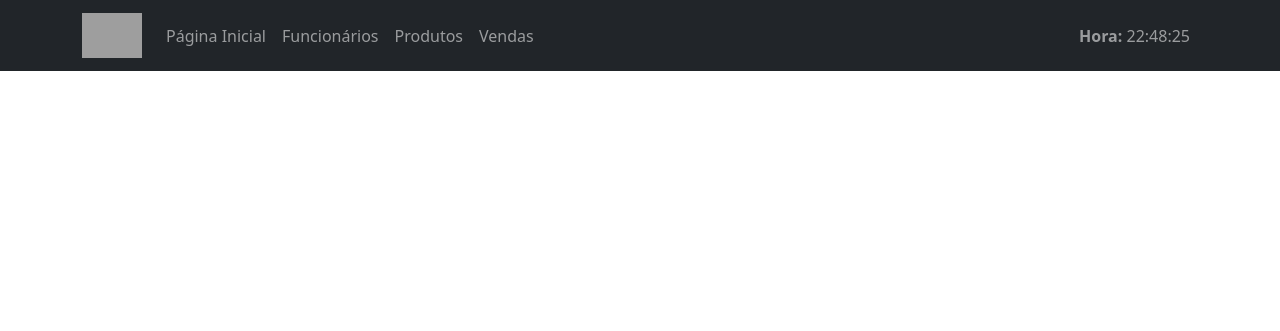
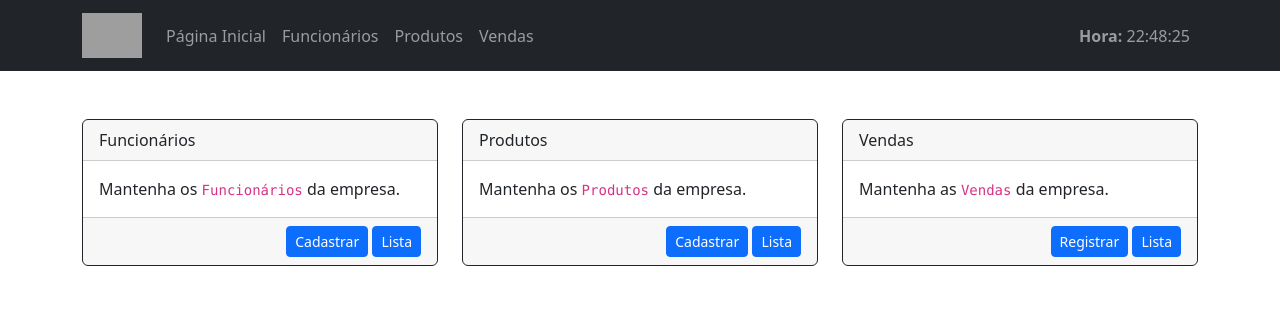
Before and after one commit to theuzs/django_erp, a Django app: page / in a window 1280 px wide. Shown: the top 331 px of the page. Run offline with Django 4.2, Linux system fonts and the light colour scheme; data that the repository does not hold is empty; some libraries are stand-ins or nearby versions; grey boxes are pictures that could not be loaded.

Commit message:
Adicionando link Github - 06/11

```diff
--- a/erp/templates/erp/_layouts/base.html
+++ b/erp/templates/erp/_layouts/base.html
@@ -26,9 +26,12 @@
 <!-- Navbar -->
 <nav class="navbar navbar-expand-lg navbar-dark bg-dark">
     <div class="container">
-        <a class="navbar-brand" href="https://pythonacademy.com.br/jornada-python/">
-            <img src="{% static 'erp/img/logo-jornada-500.png' %}" height="45px">
+        <a class="navbar-brand" href="https://github.com/theuzs">
+            <img src="https://cdn-icons-png.flaticon.com/512/25/25231.png" height="45px" alt="GitHub Icon">
         </a>
+        <a href="https://www.flaticon.com/free-icons/github" title="github icons"></a>
+
+
         <button class="navbar-toggler" type="button"
                 data-toggle="collapse" data-target="#navbarSupportedContent"
                 aria-controls="navbarSupportedContent" aria-expanded="false"
--- a/erp/templates/erp/index.html
+++ b/erp/templates/erp/index.html
@@ -1,84 +1,100 @@
-<!DOCTYPE html>
-<html>
-{% load static tempo_atual %}
+<!-- Estendemos do template base -->
+{% extends "erp/_layouts/base.html" %}
 
-<head>
-    <meta charset="utf-8">
-    <meta name="viewport"
-          content="width=device-width, user-scalable=no, initial-scale=1.0, maximum-scale=1.0, minimum-scale=1.0">
-    <meta http-equiv="X-UA-Compatible" content="ie=edge">
+<!-- Bloco que define o <title></title> da nossa página -->
+{% block title %}Página Inicial{% endblock %}
 
-    <!-- Title -->
-    <title>{% block title %}Sistema de Gerenciamento de Recursos{% endblock %}</title>
+<!-- Bloco de conteúdo da nossa página -->
+{% block conteudo %}
+    <div class="container mt-5">
+        <div class="row mb-5">
+            <div class="col-lg-4 col-md-4 col-sm-12 col-xs-12">
+                <div class="card border-dark">
+                    <div class="card-header">Funcionários</div>
+                    <div class="card-body">
+                        <p class="card-text">
+                            Mantenha os <code>Funcionários</code> da empresa.
+                        </p>
+                    </div>
+                    <div class="card-footer text-end">
+                        <a href="{% url 'erp:cadastra_funcionario' %}"
+                           class="btn btn-primary btn-sm">
+                            Cadastrar
+                        </a>
+                        <a href="{% url 'erp:lista_funcionarios' %}"
+                           class="btn btn-primary btn-sm">
+                            Lista
+                        </a>
+                    </div>
+                </div>
+            </div>
+            <div class="col-lg-4 col-md-4 col-sm-12 col-xs-12">
+                <div class="card border-dark">
+                    <div class="card-header">Produtos</div>
+                    <div class="card-body">
+                        <p class="card-text">
+                            Mantenha os <code>Produtos</code> da empresa.
+                        </p>
+                    </div>
+                    <div class="card-footer text-end">
+                        <a href="{% url 'erp:cadastra_produto' %}"
+                           class="btn btn-primary btn-sm">
+                            Cadastrar
+                        </a>
+                        <a href="{% url 'erp:lista_produtos' %}"
+                           class="btn btn-primary btn-sm">
+                            Lista
+                        </a>
+                    </div>
+                </div>
+            </div>
 
-    <!-- Favicon -->
-    <link rel="shortcut icon" href="{% static 'erp/img/favicon.png' %}" type="image/png">
+            <div class="col-lg-4 col-md-4 col-sm-12 col-xs-12">
+                <div class="card border-dark">
+                    <div class="card-header">Vendas</div>
+                    <div class="card-body">
+                        <p class="card-text">
+                            Mantenha as <code>Vendas</code> da empresa.
+                        </p>
+                    </div>
+                    <div class="card-footer text-end">
+                        <a href="{% url 'erp:cadastra_venda' %}" class="btn btn-primary btn-sm">
+                            Registrar
+                        </a>
+                        <a href="{% url 'erp:lista_vendas' %}" class="btn btn-primary btn-sm">
+                            Lista
+                        </a>
+                    </div>
+                </div>
+            </div>
+        </div>
 
-    <!-- Arquivos CSS -->
-    <link rel="stylesheet" type="text/css" href="{% static 'erp/css/bootstrap.min.css' %}">
-    <link rel="stylesheet" type="text/css" href="{% static 'erp/css/master.css' %}">
-    <link rel="stylesheet" type="text/css" href="{% static 'erp/css/aos.css' %}">
+        {% if vendas|length > 0 %}
+            <div class="card border-secondary">
+                <div class="card-header">Vendas</div>
+                <div class="card-body text-secondary">
+                    <p class="card-text">Aqui está a lista de <code>Vendas</code> registradas.</p>
 
-    {% block styles %}{% endblock %}
-</head>
-
-<body>
-<!-- Navbar -->
-<nav class="navbar navbar-expand-lg navbar-dark bg-dark">
-    <div class="container">
-        <a class="navbar-brand" href="https://github.com/theuzs">
-            <img src="https://cdn-icons-png.flaticon.com/512/25/25231.png" height="45px" alt="GitHub Icon">
-        </a>
-        <a href="https://www.flaticon.com/free-icons/github" title="github icons"></a>
-
-
-        <button class="navbar-toggler" type="button"
-                data-toggle="collapse" data-target="#navbarSupportedContent"
-                aria-controls="navbarSupportedContent" aria-expanded="false"
-                aria-label="Toggle navigation">
-            <span class="navbar-toggler-icon"></span>
-        </button>
-
-        <div class="collapse navbar-collapse" id="navbarSupportedContent">
-            <ul class="navbar-nav me-auto">
-                <li class="nav-item active">
-                    <a class="nav-link" href="{% url 'erp:index' %}">Página Inicial</a>
-                </li>
-                <li class="nav-item">
-                    <a class="nav-link" href="{% url 'erp:lista_funcionarios' %}">Funcionários</a>
-                </li>
-                <li class="nav-item">
-                    <a class="nav-link" href="{% url 'erp:lista_produtos' %}">Produtos</a>
-                </li>
-                <li class="nav-item">
-                    <a class="nav-link" href="{% url 'erp:lista_vendas' %}">Vendas</a>
-                </li>
-            </ul>
-            <ul class="navbar-nav float-right">
-                <li class="nav-item">
-                    <a class="nav-link" href="#"><b>Hora: </b>{% tempo_atual %}</a>
-                </li>
-            </ul>
-        </div>
+                    <table class="table table-striped">
+                        <thead>
+                        <tr>
+                            <th class="text-center">Funcionário</th>
+                            <th class="text-center">Quantidade de Vendas</th>
+                            <th class="text-center">Total em Vendas</th>
+                        </tr>
+                        </thead>
+                        <tbody>
+                        {% for venda in vendas_funcionario %}
+                            <tr>
+                                <td class="text-center">{{ venda.funcionario__nome }}</td>
+                                <td class="text-center">{{ venda.numero_vendas }}</td>
+                                <td class="text-center">R$ {{ venda.total_vendas|floatformat:2 }}</td>
+                            </tr>
+                        {% endfor %}
+                        </tbody>
+                    </table>
+                </div>
+            </div>
+        {% endif %}
     </div>
-</nav>
-
-<div data-aos="fade-in" data-aos-duration="1000">
-    <!-- Conteúdo do site -->
-    {% block conteudo %}{% endblock %}
-</div>
-
-<!-- Scripts .js -->
-<script src="{% static 'erp/js/jquery.min.js' %}"></script>
-<script src="{% static 'erp/js/bootstrap.min.js' %}"></script>
-<script src="{% static 'erp/js/aos.js' %}"></script>
-
-{% block scripts %}{% endblock %}
-
-<script src="{% static 'erp/js/scripts.js' %}"></script>
-
-<script type="application/javascript">
-    AOS.init();
-</script>
-</body>
-</html>
+{% endblock %}
```
Also changed, not shown: erp/static/erp/img/image.png (added).
